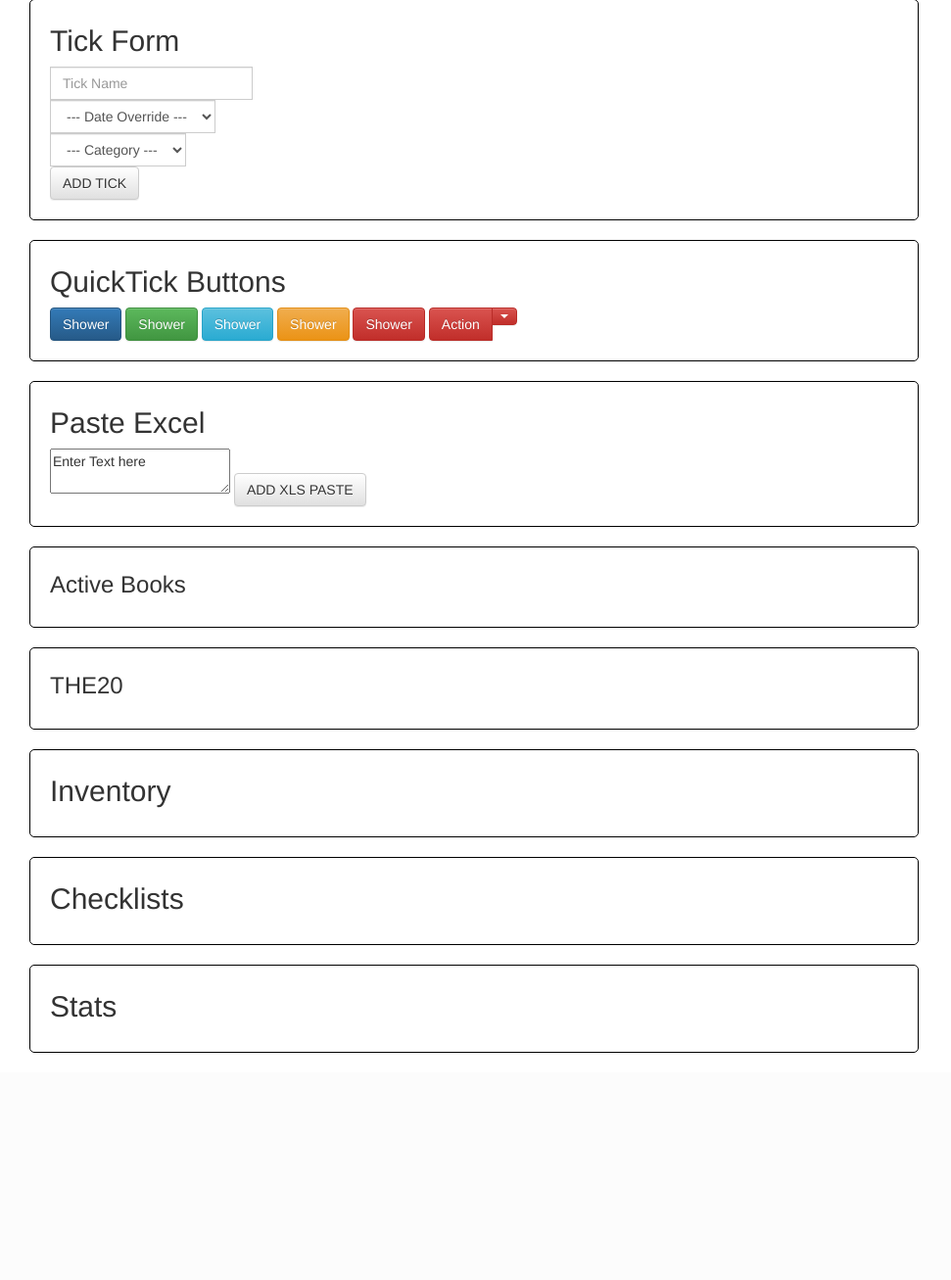
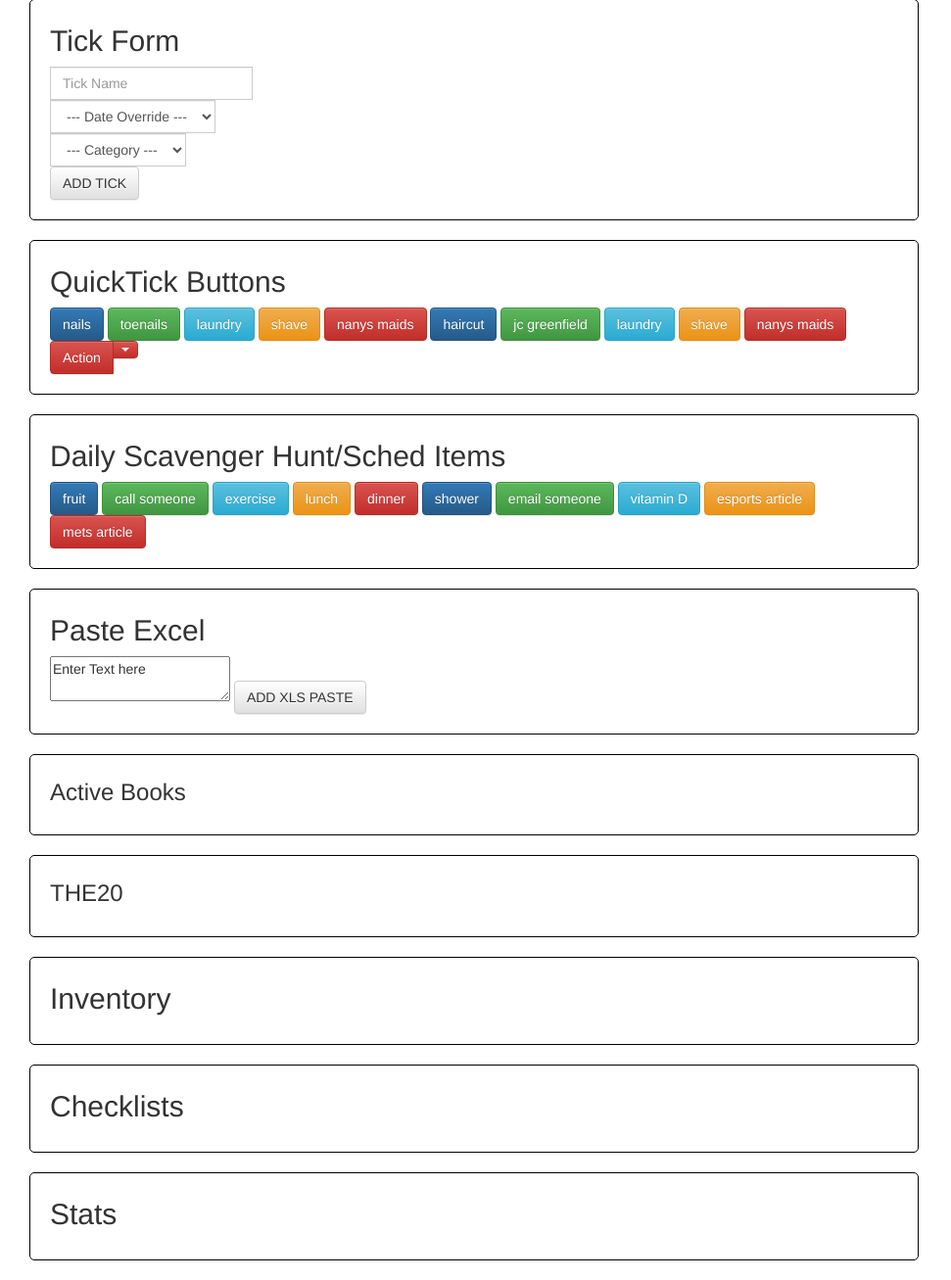
Before and after one commit to widro/Widroverse, a PHP site: page / in a window 1280 px wide. Shown: the part 350-1657 px from the top of the page at 98% size, without its empty margins (0-971 px from the left). Before the commit the page ends 1425 px from the top, so only its background shows below. Run offline with PHP 8.4, Linux system fonts and the light colour scheme; some libraries are stand-ins or nearby versions.

Commit message:
quick tick btns, scavenger hunt

```diff
--- a/ticks/index.html
+++ b/ticks/index.html
@@ -75,22 +75,6 @@ jQuery(document).ready(function($){ //fire on DOM ready
     });
 
 
-	 $(document).on("click",".activeitem_book",function(e){
-
-    	var active_book_id = $(this).attr('id').substring(7);
-    	alert(active_book_id);
-      insert_tick_master({'submit':true, 'tick_name':'chapter complete', 'category':'6', 'active_id':active_book_id});
-	 });
-
-
-	 $(document).on("click",".activeitem_game",function(e){
-
-    	var active_game_id = $(this).attr('id').substring(7);
-    	alert(active_game_id);
-      insert_tick_master({'submit':true, 'tick_name':'level complete', 'category':'2', 'active_id':active_game_id});
-
-	 });
-
 
 
 	 $(document).on("click",".quicktickbutton",function(e){
@@ -103,10 +87,6 @@ jQuery(document).ready(function($){ //fire on DOM ready
     	var tick_name = quick_tick_vars[2].replace("_", " ");;
 
       insert_tick_master({'submit':true, 'tick_name':tick_name, 'category':category_id, 'active_id':active_id});
-
-
-
-
 
 	 });
 
@@ -363,19 +343,27 @@ img.thumb100fornow{
 				<h2>QuickTick Buttons</h2>
 
 
-				  <button type="button" class="btn btn-primary quicktickbutton" id="id6|cat12|shower_time">Shower</button>
+				  <button type="button" class="btn btn-primary quicktickbutton" id="id6|cat12|shower_time">nails</button>
 
-				  <button type="button" class="btn btn-success quicktickbutton" id="id6|cat12|shower_time">Shower</button>
+				  <button type="button" class="btn btn-success quicktickbutton" id="id6|cat12|shower_time">toenails</button>
 
-				  <button type="button" class="btn btn-info quicktickbutton" id="id6|cat12|shower_time">Shower</button>
+				  <button type="button" class="btn btn-info quicktickbutton" id="id6|cat12|shower_time">laundry</button>
 
-				  <button type="button" class="btn btn-warning quicktickbutton" id="id6|cat12|shower_time">Shower</button>
+				  <button type="button" class="btn btn-warning quicktickbutton" id="id6|cat12|shower_time">shave</button>
 
-				  <button type="button" class="btn btn-danger quicktickbutton" id="id6|cat12|shower_time">Shower</button>
+				  <button type="button" class="btn btn-danger quicktickbutton" id="id6|cat12|shower_time">nanys maids</button>
+
+				  <button type="button" class="btn btn-primary quicktickbutton" id="id6|cat12|shower_time">haircut</button>
+
+				  <button type="button" class="btn btn-success quicktickbutton" id="id6|cat12|shower_time">jc greenfield</button>
 
 
 
+				  <button type="button" class="btn btn-info quicktickbutton" id="id6|cat12|shower_time">laundry</button>
 
+				  <button type="button" class="btn btn-warning quicktickbutton" id="id6|cat12|shower_time">shave</button>
+
+				  <button type="button" class="btn btn-danger quicktickbutton" id="id6|cat12|shower_time">nanys maids</button>
 
 
 
@@ -400,6 +388,31 @@ img.thumb100fornow{
 				    <li><a href="#">Separated link</a></li>
 				  </ul>
 				</div>
+			</div>
+
+			<div class="col-lg-12 container_quickticks">
+				<h2>Daily Scavenger Hunt/Sched Items</h2>
+
+				  <button type="button" class="btn btn-primary quicktickbutton" id="id1|cat3|fruit">fruit</button>
+
+				  <button type="button" class="btn btn-success quicktickbutton" id="id1|cat1|call_someone">call someone</button>
+
+				  <button type="button" class="btn btn-info quicktickbutton" id="id1|cat5|exercise">exercise</button>
+
+				  <button type="button" class="btn btn-warning quicktickbutton" id="id1|cat3|lunch">lunch</button>
+
+				  <button type="button" class="btn btn-danger quicktickbutton" id="id1|cat3|dinner">dinner</button>
+
+				  <button type="button" class="btn btn-primary quicktickbutton" id="id1|cat1|shower">shower</button>
+
+				  <button type="button" class="btn btn-success quicktickbutton" id="id1|cat1|email_someone">email someone</button>
+
+				  <button type="button" class="btn btn-info quicktickbutton" id="id1|cat1|took_vitamin_d">vitamin D</button>
+
+				  <button type="button" class="btn btn-warning quicktickbutton" id="id1|cat1|read_esports_article">esports article</button>
+
+				  <button type="button" class="btn btn-danger quicktickbutton" id="id1|cat1|read_mets_article">mets article</button>
+
 			</div>
 
 
--- a/ticks/loader.php
+++ b/ticks/loader.php
@@ -1,5 +1,5 @@
 <?php
-error_reporting(E_ERROR | E_WARNING | E_PARSE);
+error_reporting(E_ERROR | E_PARSE);
 
 include('classes/AllClasses.php');
 
@@ -217,7 +217,7 @@ if($action=="get_stats"){
 			//foreach($get_stats_date_vars as $get_stats_date_vars_vals){
 			$totalticks_total = 0;
 			for($i=0;$i<15;$i++){
-				if($get_stats_date_vars[$i]['totalticks']){
+				if($get_stats_date_vars[$i]['totalticks']>0){
 					$totalticks = $get_stats_date_vars[$i]['totalticks'];
 					$totalticks_total = $totalticks_total +$totalticks;
 				}
```
